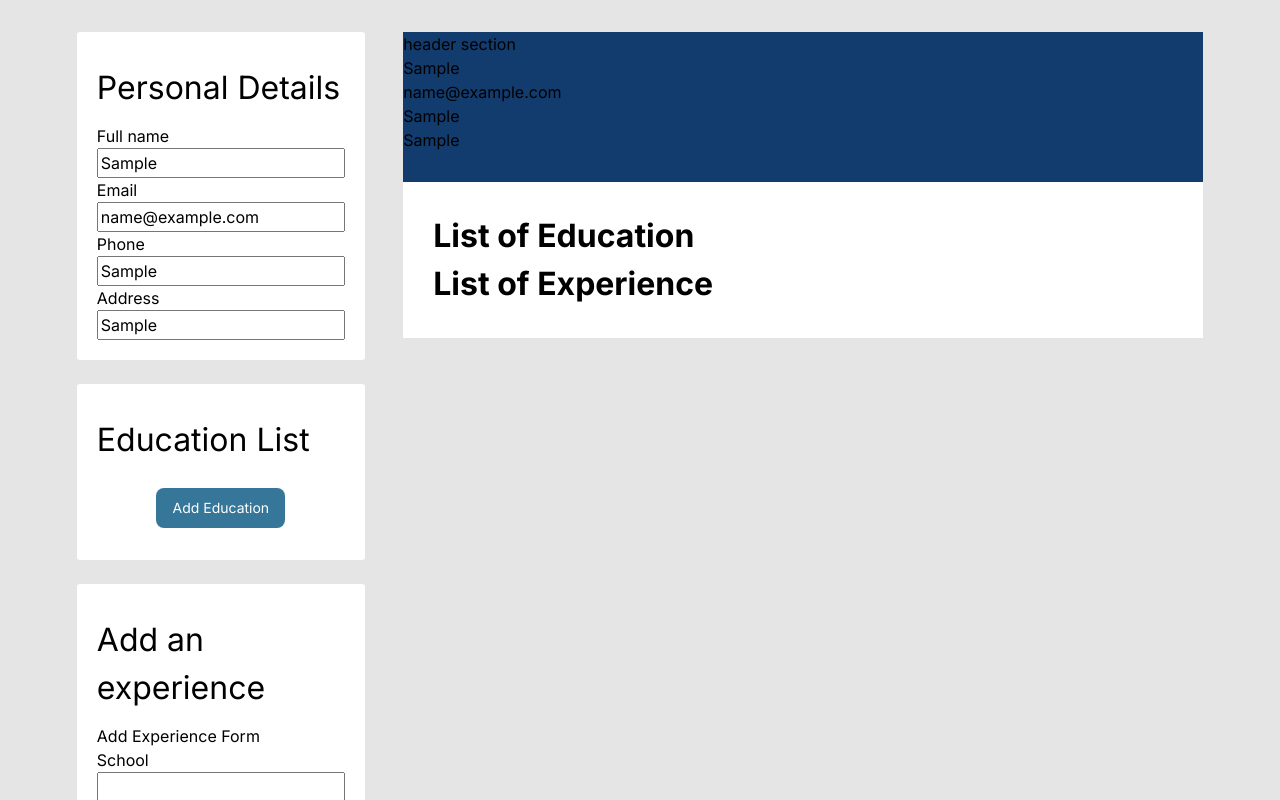
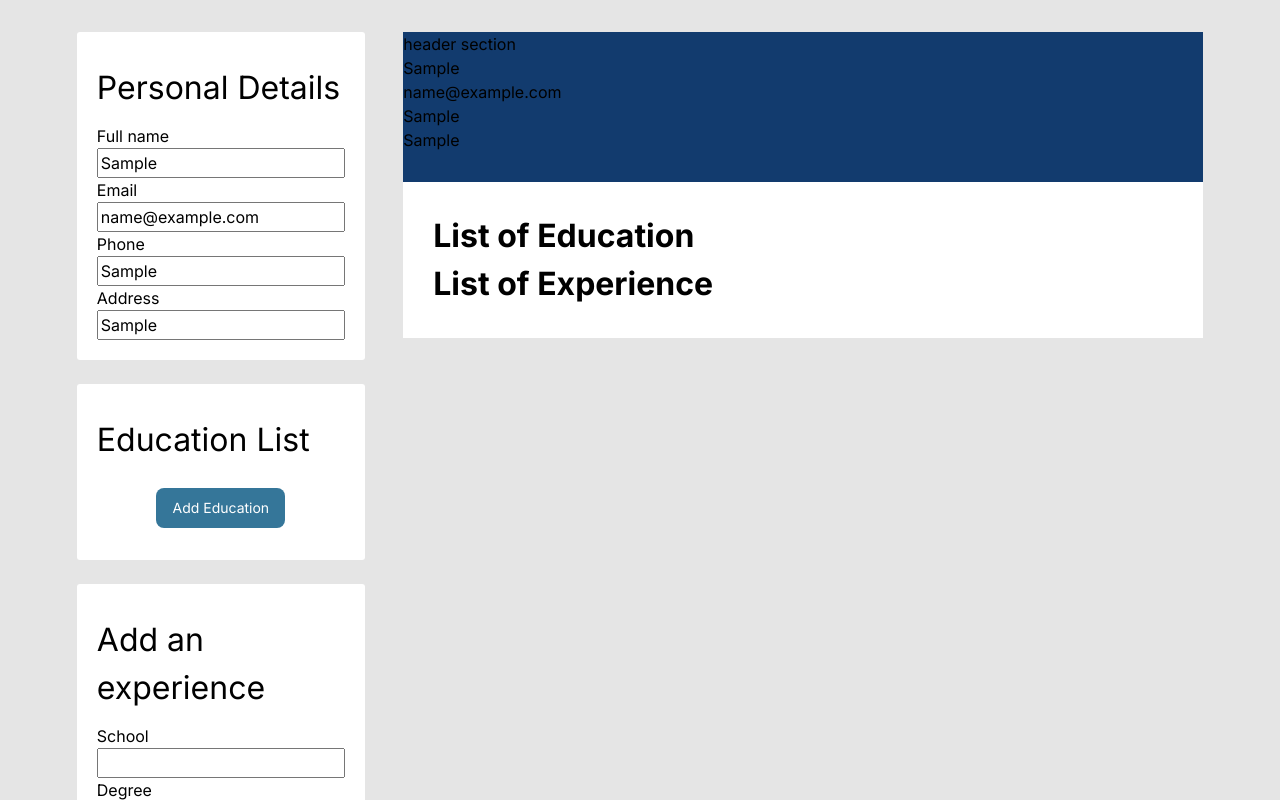
Before and after one commit to krs00/TOP-cv-application, a React (Vite) app: page / in a window 1280 px wide. Both pictures are taken after typing "Sample", "name@example.com", "Sample", "Sample" into the empty fields and a click on the button "Add Experience". Shown: the top 800 px of the page. Built offline with nearby package versions, Linux system fonts and the light colour scheme.

Commit message:
formatting

```diff
--- a/src/components/FormSection/experienceSection/ExperienceForm.jsx
+++ b/src/components/FormSection/experienceSection/ExperienceForm.jsx
@@ -4,19 +4,12 @@ function ExperienceForm(props) {
 
     return (
       <>
-
-       <p>Add Experience Form</p>
        <div className="form-container">
        <FormInput id="company" labelText="School" handleInputsChange={props.handleInputsChange}/>
-
        <FormInput id="title" labelText="Degree" handleInputsChange={props.handleInputsChange}/>
-
        <FormInput id="expStart" labelText="Start Date" handleInputsChange={props.handleInputsChange}/>
-
        <FormInput id="expEnd" labelText="End Date" handleInputsChange={props.handleInputsChange}/>
-
        <FormInput id="expLocation" labelText="Location" handleInputsChange={props.handleInputsChange}/>
-
        <FormInput id="description" labelText="Description" handleInputsChange={props.handleInputsChange}/>
        </div>
       </>
--- a/src/index.css
+++ b/src/index.css
@@ -105,7 +105,6 @@ padding: 30px;
   justify-content: center;
 }
 
-
 .btns-row {
   display: flex;
   gap: 5px;
```
